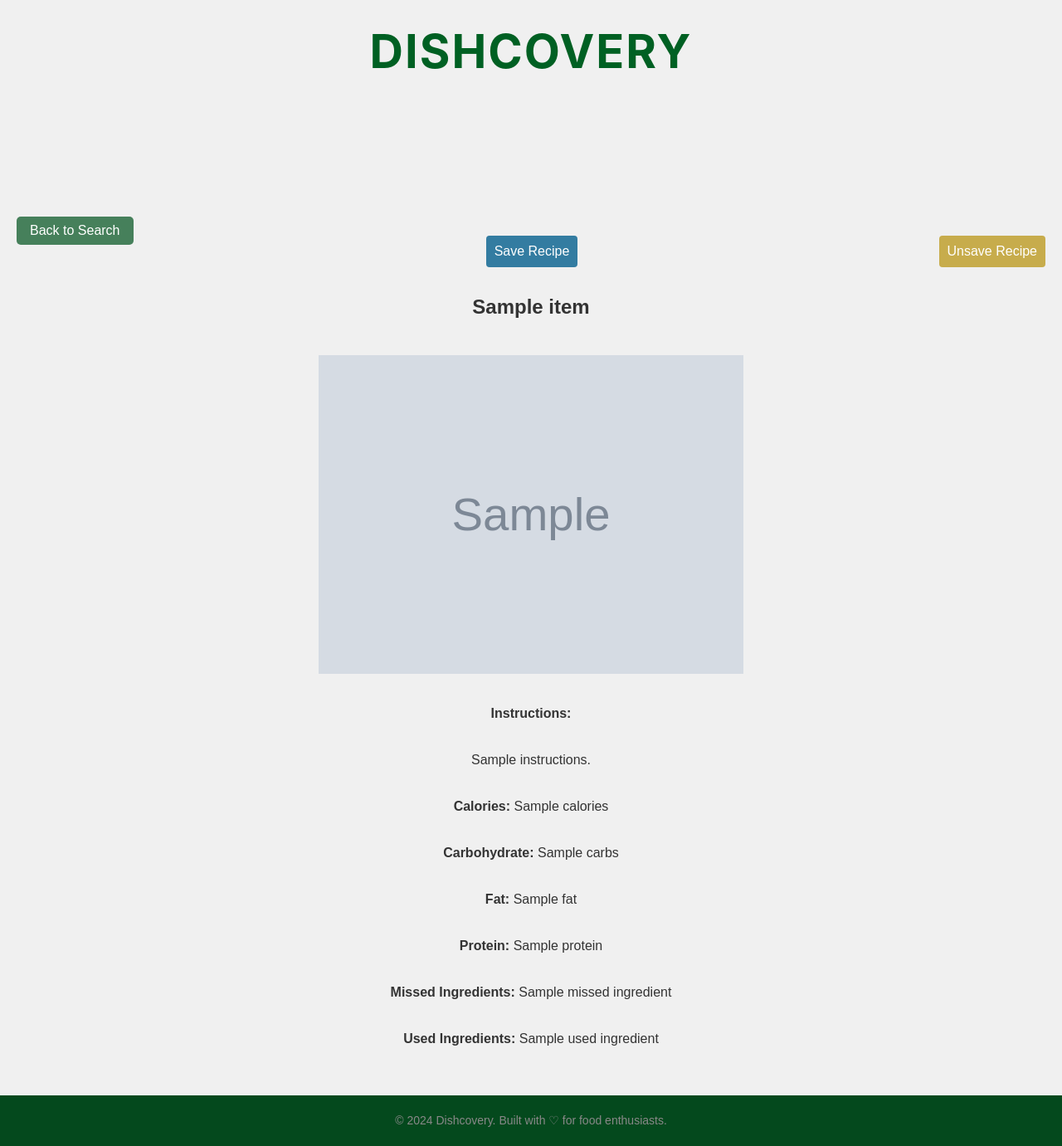
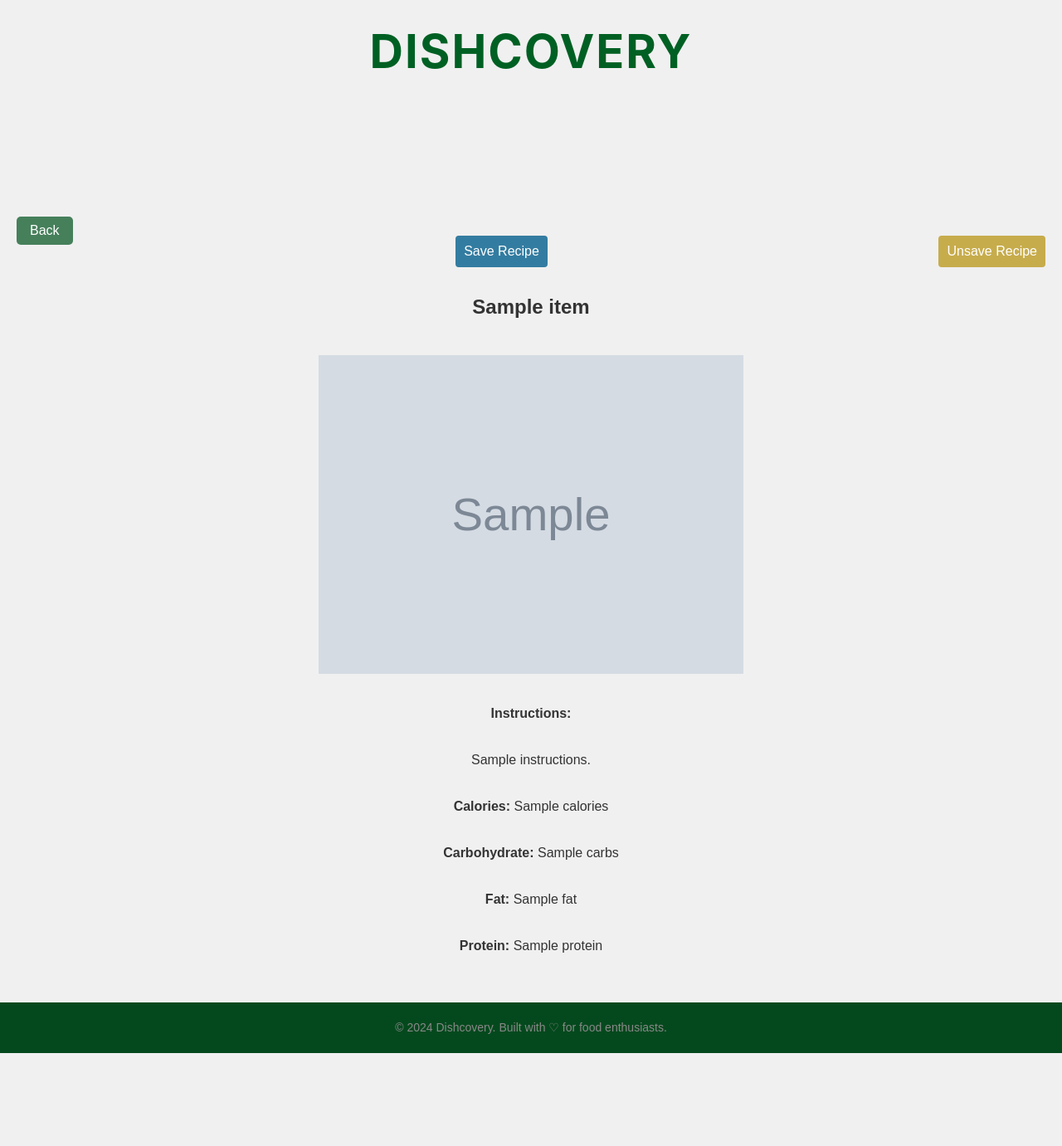
Before and after one commit to ongsici/Dishcovery, a Flask app: page /recipe/1 in a window 1280 px wide. Shown: the whole page at 83% size. After the commit the page ends 1269 px from the top, so only its background shows below. Run offline with Flask 3, Linux system fonts and the light colour scheme; tables that the repository leaves empty hold one stand-in row (values such as "Sample post"); grey boxes marked "Sample" are stand-in pictures; a database or web service that is not in the repository returns one stand-in record (values such as "Sample title"); data that the repository does not hold is empty.

Commit message:
fix: dynamic back button redirection, save_recipe error handling

```diff
--- a/src/app.py
+++ b/src/app.py
@@ -60,17 +60,17 @@ def ingredients_search():
         recipe_id = recipe['id']
         recipe_name = recipe['title']
 
-        missed_ingredients = []
-        used_ingredients = []
+        # missed_ingredients = []
+        # used_ingredients = []
         extended_ingredients = []
 
-        # Extracting missedIngredients (only the names)
-        for ingredient in recipe['missedIngredients']:
-            missed_ingredients.append(ingredient['name'])
+        # # Extracting missedIngredients (only the names)
+        # for ingredient in recipe['missedIngredients']:
+        #     missed_ingredients.append(ingredient['name'])
 
-        # Extracting usedIngredients (only the names)
-        for ingredient in recipe['usedIngredients']:
-            used_ingredients.append(ingredient['name'])
+        # # Extracting usedIngredients (only the names)
+        # for ingredient in recipe['usedIngredients']:
+        #     used_ingredients.append(ingredient['name'])
 
         # Fetch recipe details and nutrition for the current recipe ID
         recipe_details = get_recipe_by_id(recipe_id)
@@ -107,8 +107,8 @@ def ingredients_search():
             "image": recipe_details.get('image'),  # Include image
             "instructions": recipe_details.get('instructions'),
             "extended_ingredients": extended_ingredients,  # Include ingredients from the details
-            "missed_ingredients": missed_ingredients,  # Only names of missed ingredients
-            "used_ingredients": used_ingredients,  # Only names of used ingredients
+            # "missed_ingredients": missed_ingredients,  # Only names of missed ingredients
+            # "used_ingredients": used_ingredients,  # Only names of used ingredients
             "ready_in_minutes": recipe_details.get('readyInMinutes'),
             "labels": {  # Labels for dietary preferences
                 "vegan": recipe_details.get('vegan'),
@@ -145,18 +145,18 @@ def recipe_details(recipe_id):
         if recipe_details is None or recipe_nutrition is None:
             return "Recipe not found", 404
 
-        # Parse API responses into the expected format
-        missed_ingredients = []
-        used_ingredients = []
+        # # Parse API responses into the expected format
+        # missed_ingredients = []
+        # used_ingredients = []
         extended_ingredients = []
 
-        # Extract missedIngredients (only the names)
-        for ingredient in recipe_details.get('missedIngredients', []):
-            missed_ingredients.append(ingredient['name'])
+        # # Extract missedIngredients (only the names)
+        # for ingredient in recipe_details.get('missedIngredients', []):
+        #     missed_ingredients.append(ingredient['name'])
 
-        # Extract usedIngredients (only the names)
-        for ingredient in recipe_details.get('usedIngredients', []):
-            used_ingredients.append(ingredient['name'])
+        # # Extract usedIngredients (only the names)
+        # for ingredient in recipe_details.get('usedIngredients', []):
+        #     used_ingredients.append(ingredient['name'])
 
         for ingredient in recipe_details.get('extendedIngredients', []):
             name = ingredient.get('name')
@@ -182,8 +182,8 @@ def recipe_details(recipe_id):
             "image": recipe_details.get('image'),  # Include image
             "instructions": recipe_details.get('instructions'),
             "extended_ingredients": extended_ingredients,  # Include ingredients from the details
-            "missed_ingredients": missed_ingredients,  # Only names of missed ingredients
-            "used_ingredients": used_ingredients,  # Only names of used ingredients
+            # "missed_ingredients": missed_ingredients,  # Only names of missed ingredients
+            # "used_ingredients": used_ingredients,  # Only names of used ingredients
             "ready_in_minutes": recipe_details.get('readyInMinutes'),
             "labels": {  # Labels for dietary preferences
                 "vegan": recipe_details.get('vegan'),
@@ -342,9 +342,11 @@ def save_recipe():
             return redirect(url_for('recipe_details', recipe_id=recipe_id, success='true', toast_message="Recipe Saved Successfully!"))
 
         except Exception as e:
+            db.session.rollback()
             print(e)
-            db.session.rollback()
             return redirect(url_for('recipe_details', recipe_id=recipe_id, success='false', toast_message="Failed to save recipe: Recipe ID already exists"))
+    # If the recipe is not found, handle gracefully
+    return redirect(url_for('recipe_details', recipe_id=recipe_id, success='false', toast_message="Recipe not found"))
 
 
 # Delete saved recipe from database
--- a/src/templates/recipe_details.html
+++ b/src/templates/recipe_details.html
@@ -18,7 +18,9 @@
     <!-- Top Controls Section -->
     <div class="top-controls">
         <!-- Back Button -->
-        <button onclick="window.location.href='/recipe_search'" class="back-button">Back to Search</button>
+        <!-- <button onclick="window.history.back() || window.location.reload()" class="back-button">Back</button> -->
+        <button onclick="window.history.back()" class="back-button">Back</button>
+
 
         <form action="/save_recipe" method="POST">
             <input type="hidden" name="recipe_id" value="{{ recipe.id }}">
@@ -37,6 +39,24 @@
     </div>
 
     <script>
+        // function goBack() {
+        //     // Check if the referrer URL matches the saved recipes page
+        //     const referrer = document.referrer; // The URL of the previous page
+        //     const savedRecipesPage = "http://10.74.130.185:8000/saved_recipes"; // Replace with your actual saved recipes URL
+
+        //     console.log("Referrer: ", referrer);
+        //     console.log("Saved recipes page:", savedRecipesPage);
+
+        //     if (referrer && referrer.includes(savedRecipesPage)) {
+        //         window.location.replace(savedRecipesPage);
+        //         print("at saved_recipes");
+        //         window.location.reload;
+        //     }
+        //     else {
+        //         window.history.back();
+        //     }
+        // }
+
         // Check if success or failure flag and toast message is passed via query parameters
         const urlParams = new URLSearchParams(window.location.search);
         const toastMessage = urlParams.get('toast_message');
@@ -62,8 +82,28 @@
             // Hide the toast after a few seconds
             setTimeout(() => {
                 toast.classList.remove('show');
+                window.history.back();
             }, 4000); // Toast will disappear after 4 seconds
-        }
+
+            // go back once, so that the back button now works
+            // window.history.back();
+
+            // Set up the close button functionality
+            const closeButton = toast.querySelector('.close-button');
+            closeButton.onclick = function() {
+            toast.classList.remove('show');
+            window.history.back();
+        };
+
+        // Add a click listener on the document to remove the toast and go back
+        document.addEventListener('click', function(event) {
+            // Check if the toast is visible and the click is outside of the toast
+            if (toast.classList.contains('show') && !toast.contains(event.target)) {
+                toast.classList.remove('show');
+                window.history.back();
+            }
+        });
+    }
     </script>
 
     <h2>{{ recipe.name }}</h2>
@@ -82,8 +122,8 @@
     <p><strong>Carbohydrate:</strong> {{ recipe.nutrition.carbohydrate }}</p>
     <p><strong>Fat:</strong> {{ recipe.nutrition.fat }}</p>
     <p><strong>Protein:</strong> {{ recipe.nutrition.protein }}</p>
-    <p><strong>Missed Ingredients:</strong> {{ recipe.missed_ingredients | join(', ') }}</p>
-    <p><strong>Used Ingredients:</strong> {{ recipe.used_ingredients | join(', ') }}</p>
+    <!-- <p><strong>Missed Ingredients:</strong> {{ recipe.missed_ingredients | join(', ') }}</p>
+    <p><strong>Used Ingredients:</strong> {{ recipe.used_ingredients | join(', ') }}</p> -->
     <!-- <a href="/recipes">Back to Search</a> -->
 
     <footer>
```
